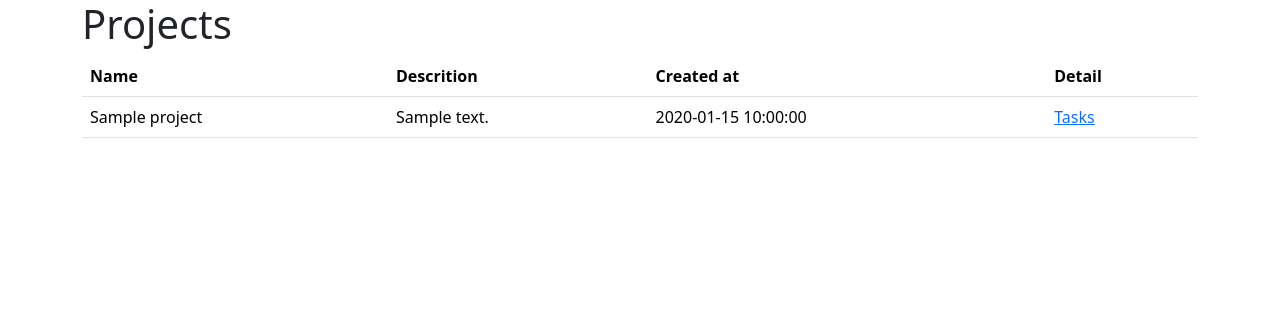
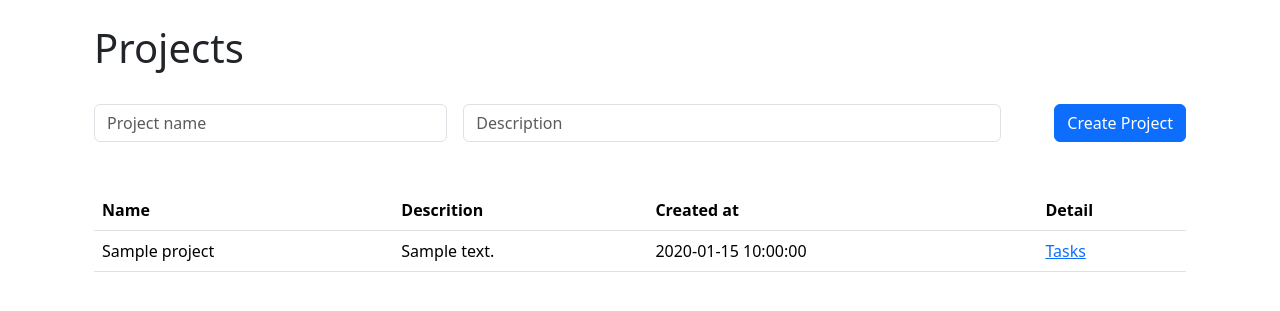
Before and after one commit to cvincmrt/TaskMaster, a PHP site: page / in a window 1280 px wide. Shown: the top 311 px of the page. Run offline with PHP 8.4, Linux system fonts and the light colour scheme; tables that the repository leaves empty hold one stand-in row (values such as "Sample post").

Commit message:
pridal som funkciu na pridavanie projektov Save() a hlasky pomocou alert v bootstrape

```diff
--- a/public/index.php
+++ b/public/index.php
@@ -15,6 +15,24 @@ $connect = new Database();
 $pdo = $connect->getConnection();
 
 $projectRepo = new ProjectRepository($pdo);
+
+if($_SERVER["REQUEST_METHOD"] === "POST" && isset($_POST["action"])){
+
+    if($_POST["action"] === "create"){
+        $name = $_POST["nameForm"] ?? "";
+        $description = $_POST["descriptionForm"] ?? "";
+
+        $project = new Project($name, $description);
+
+        $projectRepo->save($project);
+        $_SESSION["success"] = "A project has been added to the database.";
+
+        header("Location:index.php");
+        exit;
+    }
+}
+
+
 $projectsList = $projectRepo->getAll();
 
 $taskRepo = new TaskRepository($pdo);
--- a/src/Database.php
+++ b/src/Database.php
@@ -8,7 +8,7 @@ use PDOException;
 class Database
 {
     private string $hostname = "localhost";
-    private string $dbname = "taskmaster";
+    private string $dbname = "taskmaster_db";
     private string $charset = "utf8mb4";
 
     private string $user = "root";
@@ -23,7 +23,7 @@ class Database
             $this->conn = new PDO($dns,$this->user,$this->password);
         }
         catch(PDOException $e){
-            die("Nepodarila sa spojit s databazou!!!").$e->getMessage();
+            echo ("Nepodarila sa spojit s databazou!!!").$e->getMessage();
         }
     return $this->conn;
     }
--- a/src/ProjectRepository.php
+++ b/src/ProjectRepository.php
@@ -33,4 +33,16 @@ class ProjectRepository
 
         return $projects;
     }
+
+    public function save(Project $project)
+    {
+        $sql = "INSERT INTO projects (name, description) VALUES (:name, :description)";
+        $stmt = $this->db->prepare($sql);
+
+        return $stmt->execute([
+            ":name" => $project->getName(),
+            ":description" => $project->getDescription()
+        ]);
+    }
+
 }
--- /dev/null
+++ b/views/addProject.php
@@ -0,0 +1,16 @@
+<form action="index.php" method="POST" class="pt-4 pb-5">
+    <input type="hidden" name="action" value="create">
+    <div class="row g-3">
+        <div class="col-sm-4">
+            <input type="text" class="form-control" name="nameForm" placeholder="Project name">
+        </div>
+
+        <div class="col-sm-6">
+            <input type="text" class="form-control" name="descriptionForm" placeholder="Description">
+        </div>
+
+        <div class="col-sm-2 d-flex justify-content-end">
+            <button type="submit" class="btn btn-primary">Create Project</button>
+        </div>
+    </div>
+</form>
--- a/views/dashboard.php
+++ b/views/dashboard.php
@@ -15,8 +15,21 @@ use App\FeatureTask;
   </head>
   <body>
 
-    <div class="container">
+    <div class="container p-4">
+
+        <?php if(isset($_SESSION["success"])): ?>
+            <div class="alert alert-success" id="msg" role="alert">
+                <?= $_SESSION["success"]; unset($_SESSION["success"]); ?>
+            </div>
+        <?php elseif(isset($_SESSION["error"])): ?>
+            <div class="alert alert-danger" id="msg" role="alert">
+                <?= $_SESSION["error"]; unset($_SESSION["error"]); ?>
+            </div>
+        <?php endif ?>
+
         <h1>Projects</h1>
+
+        <?php include __DIR__ . "/addProject.php"; ?>
 
         <table class="table ">
             <tr>
@@ -63,5 +76,13 @@ use App\FeatureTask;
 
     <script src="https://cdn.jsdelivr.net/npm/bootstrap@5.3.8/dist/js/bootstrap.bundle.min.js" integrity="sha384-FKyoEForCGlyvwx9Hj09JcYn3nv7wiPVlz7YYwJrWVcXK/BmnVDxM+D2scQbITxI" crossorigin="anonymous"></script>
     <script src="main.js"></script>
+    <script>
+        setTimeout(function() {
+        var msg = document.getElementById('msg');
+        if (msg) {
+            msg.style.display = 'none';
+        }
+    }, 3000);
+    </script>
   </body>
 </html>
```
